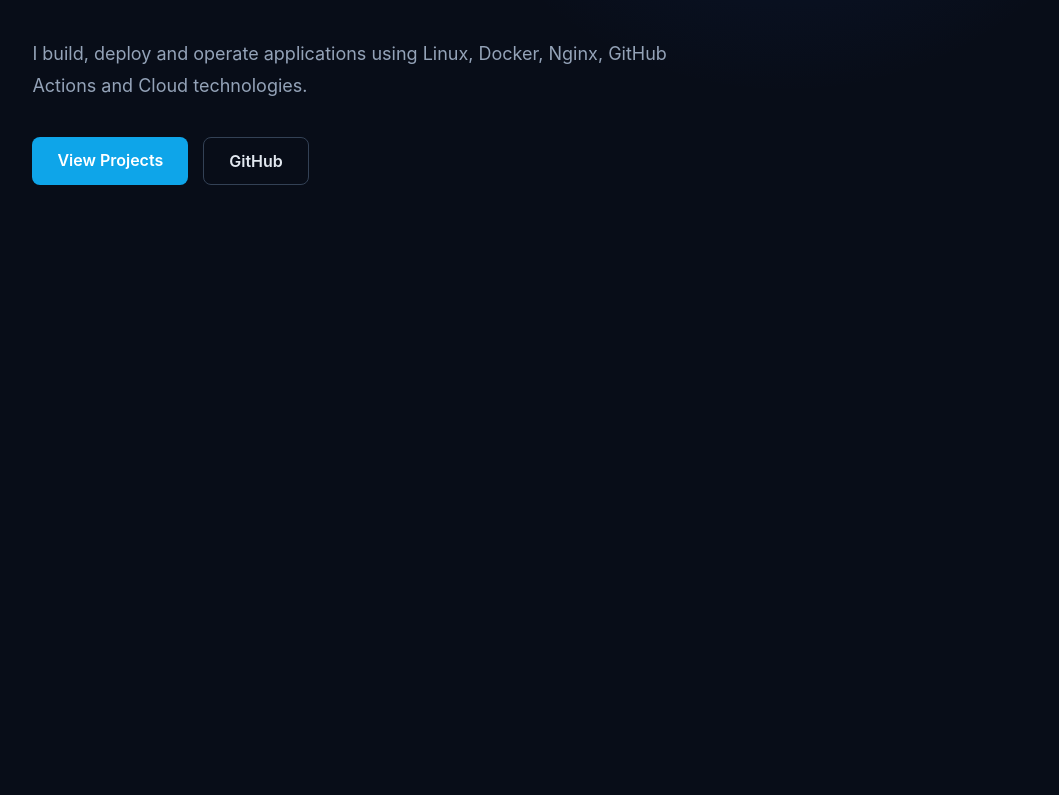
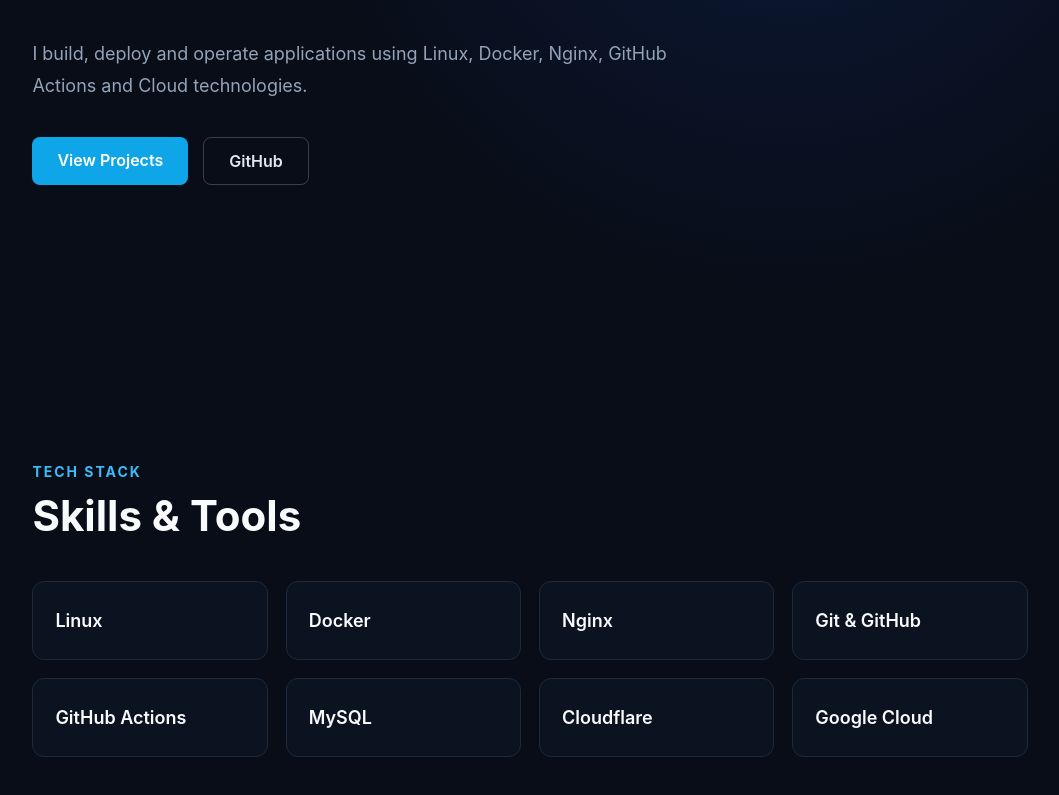
Before and after one commit to nhantran01s/react-lab, a React (Vite) app: page / in a window 1280 px wide. Shown: the part 451-1246 px from the top of the page, without its empty margins (110-1169 px from the left). Before the commit the page ends 800 px from the top, so only its background shows below. Built offline with nearby package versions, Linux system fonts and the light colour scheme.

Commit message:
sửa file app.jsx và csss

```diff
--- a/src/App.css
+++ b/src/App.css
@@ -161,3 +161,57 @@
     letter-spacing: -2px;
   }
 }
+
+.skills-section {
+  max-width: 1200px;
+  margin: 0 auto;
+  padding: 100px 8%;
+}
+
+.section-label {
+  color: #38bdf8;
+  font-weight: 700;
+  letter-spacing: 2px;
+  font-size: 14px;
+  margin-bottom: 10px;
+}
+
+.skills-section h2 {
+  font-size: 42px;
+  margin: 0 0 40px;
+}
+
+.skills-grid {
+  display: grid;
+  grid-template-columns: repeat(4, 1fr);
+  gap: 18px;
+}
+
+.skill-card {
+  padding: 28px 22px;
+  border: 1px solid #1e293b;
+  border-radius: 12px;
+  background: #0b1220;
+
+  font-weight: 600;
+  font-size: 18px;
+
+  transition: 0.25s;
+}
+
+.skill-card:hover {
+  transform: translateY(-5px);
+  border-color: #38bdf8;
+}
+
+@media (max-width: 900px) {
+  .skills-grid {
+    grid-template-columns: repeat(2, 1fr);
+  }
+}
+
+@media (max-width: 550px) {
+  .skills-grid {
+    grid-template-columns: 1fr;
+  }
+}
--- a/src/App.jsx
+++ b/src/App.jsx
@@ -42,6 +42,21 @@
             </a>
           </div>
         </section>
+<section id="skills" className="skills-section">
+  <p className="section-label">TECH STACK</p>
+  <h2>Skills & Tools</h2>
+
+  <div className="skills-grid">
+    <div className="skill-card">Linux</div>
+    <div className="skill-card">Docker</div>
+    <div className="skill-card">Nginx</div>
+    <div className="skill-card">Git & GitHub</div>
+    <div className="skill-card">GitHub Actions</div>
+    <div className="skill-card">MySQL</div>
+    <div className="skill-card">Cloudflare</div>
+    <div className="skill-card">Google Cloud</div>
+  </div>
+</section>
       </main>
     </div>
   )
```
